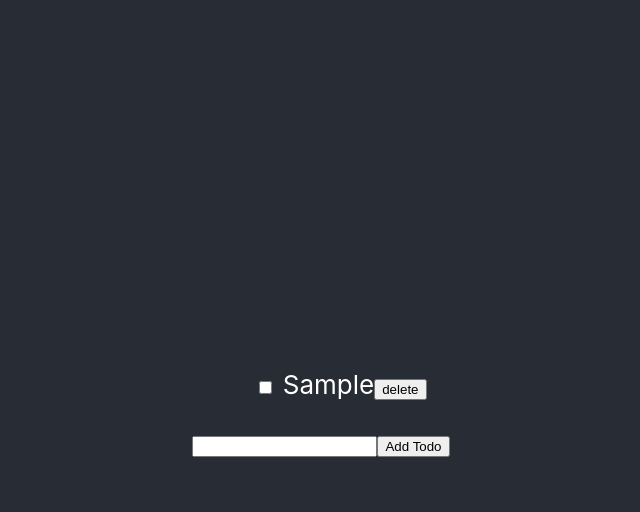
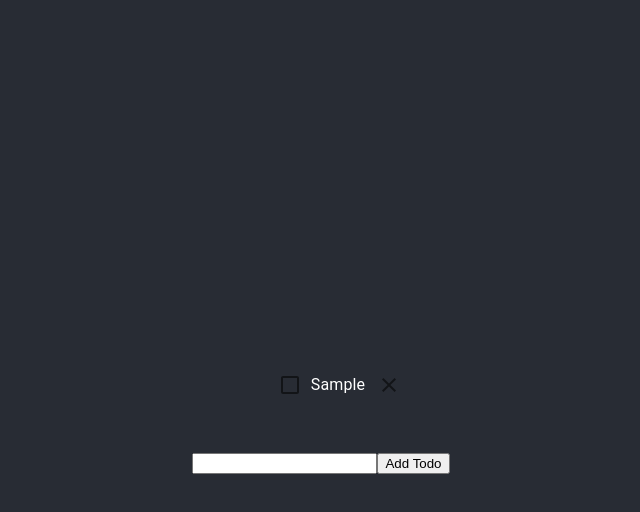
Before and after one commit to AjaySankar/react-todos, a React (Create React App) app: page / in a window 1280 px wide. Both pictures are taken after typing "Sample" into the empty fields and a click on the input "Add Todo". Shown: the top 512 px of the page, without its empty margins (319-959 px from the left). Built offline with nearby package versions, Linux system fonts and the light colour scheme.

Commit message:
Added material ui styles to todo list

```diff
--- a/package.json
+++ b/package.json
@@ -3,6 +3,8 @@
   "version": "0.1.0",
   "private": true,
   "dependencies": {
+    "@material-ui/core": "^4.11.0",
+    "@material-ui/icons": "^4.9.1",
     "@testing-library/jest-dom": "^4.2.4",
     "@testing-library/react": "^9.5.0",
     "@testing-library/user-event": "^7.2.1",
--- a/src/components/Todo.js
+++ b/src/components/Todo.js
@@ -1,13 +1,22 @@
+import { Checkbox, IconButton, ListItem, Typography } from "@material-ui/core";
+import CloseIcon from "@material-ui/icons/Close";
 import React from 'react';
 
 const Todo = ({todo, deleteTodo, toggleCompleted}) => {
     const {id = 0, task = 'Empty Todo', completed=false} = todo
-    return <li>
-                <div>
-                    <input type="checkbox" id={id} name={task} value={task} checked={completed} onChange={() => toggleCompleted(id)}/>
-                    <label htmlFor={id}> {task}</label>
-                    <input type="button" value="delete" onClick={() => deleteTodo(id)}/>
-                </div>
-            </li>
+    return  <ListItem style={{ display: "flex" }}>
+                <Checkbox checked={completed} onClick={() => toggleCompleted(id)} />
+                <Typography
+                    variant="body1"
+                    style={{
+                    textDecoration: completed ? "line-through" : null
+                    }}
+                >
+                    {task}
+                </Typography>
+                <IconButton onClick={() => deleteTodo(id)}>
+                    <CloseIcon />
+                </IconButton>
+            </ListItem>
 };
 export default Todo;
```
Also changed, not shown: 1 other file (tests, documents, lock files or other folders).
